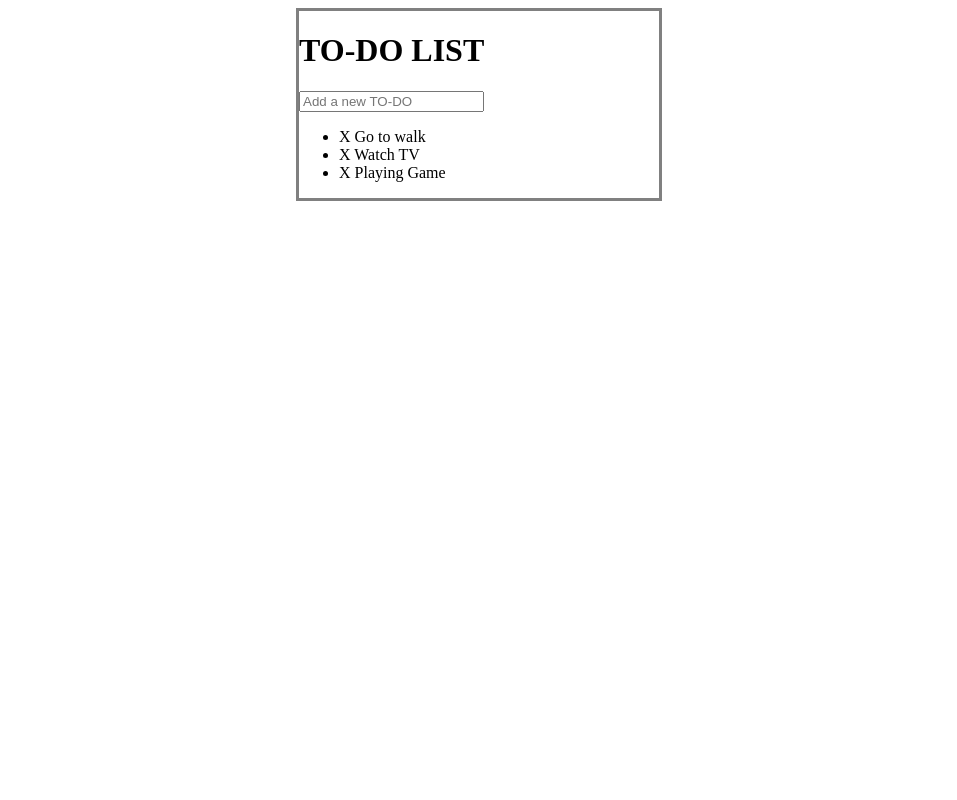
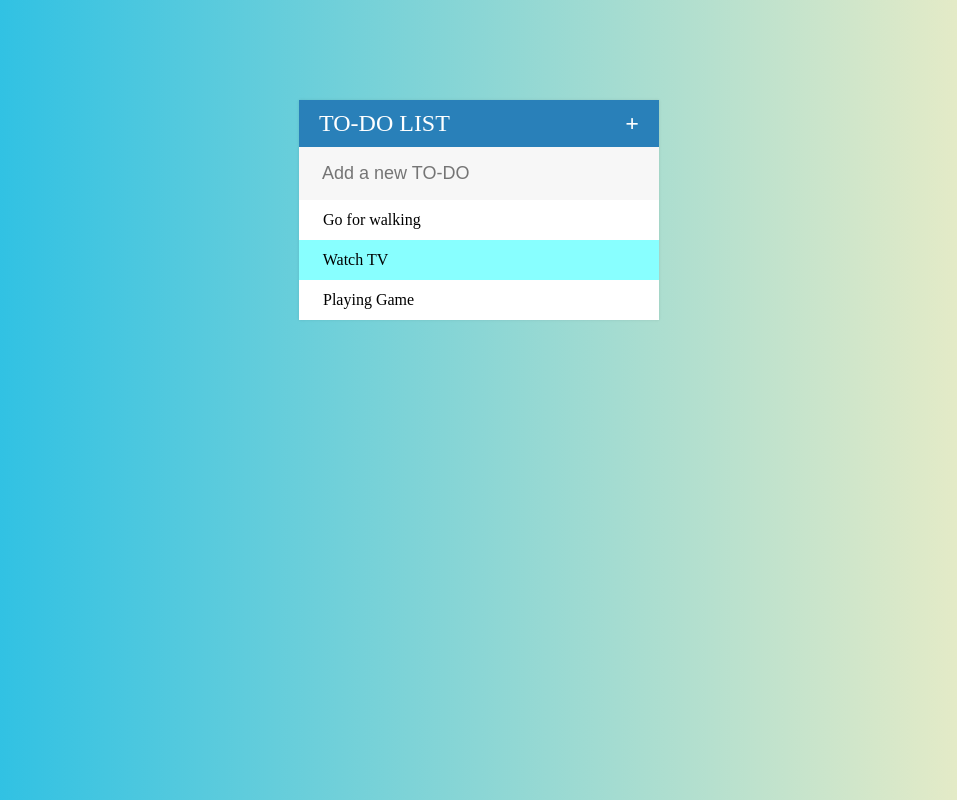
Before and after one commit to robin3317/jQuery-TO-DO-List, a plain HTML site: page index.html in a window 1280 px wide. Shown: the whole page, without its empty margins (161-1118 px from the left). Drawn offline with Linux system fonts and the light colour scheme.

Commit message:
Only need to add font and icons

```diff
--- a/css/todo.css
+++ b/css/todo.css
@@ -1,9 +1,81 @@
+body {
+  background: -webkit-linear-gradient(90deg, #2bc0e4 10%, #eaecc6 90%);
+  /* Chrome 10+, Saf5.1+ */
+
+  background: -moz-linear-gradient(90deg, #2bc0e4 10%, #eaecc6 90%);
+  /* FF3.6+ */
+
+  background: -ms-linear-gradient(90deg, #2bc0e4 10%, #eaecc6 90%);
+  /* IE10 */
+
+  background: -o-linear-gradient(90deg, #2bc0e4 10%, #eaecc6 90%);
+  /* Opera 11.10+ */
+
+  background: linear-gradient(90deg, #2bc0e4 10%, #eaecc6 90%);
+  /* W3C */
+}
+ul {
+  list-style: none;
+  margin: 0;
+  padding: 0;
+}
+li {
+  background-color: #fff;
+  height: 40px;
+  line-height: 40px;
+}
+li:nth-child(2n) {
+  background-color: #8ff;
+}
+h1 {
+  background-color: #2980b9;
+  color: white;
+  font-weight: normal;
+  font-size: 24px;
+  margin: 0;
+  padding: 10px 20px;
+}
 #container {
   width: 360px;
-  margin: 0 auto;
-  border: 3px solid gray;
+  margin: 100px auto;
+  background-color: #f7f7f7;
+  box-shadow: 0 0 3px rgba(0, 0, 0, 0.1);
 }
 .completed {
   color: gray;
   text-decoration: line-through;
 }
+input {
+  font-size: 18px;
+  color: #2980b9;
+  width: 100%;
+  background-color: #f7f7f7;
+  padding: 13px 13px 13px 20px;
+  box-sizing: border-box;
+  border: 3px solid rgba(0, 0, 0, 0);
+}
+input:focus {
+  background: #fff;
+  border: 3px solid #2980b9;
+  outline: none;
+}
+li span {
+  background-color: #e74c3c;
+  height: 40px;
+  margin-right: 20px;
+  text-align: center;
+  color: white;
+  width: 0;
+  display: inline-block;
+  transition: 0.2s linear;
+  opacity: 0;
+}
+li:hover span {
+  width: 40px;
+  opacity: 1;
+}
+#plus {
+  color: white;
+  font-weight: bold;
+  float: right;
+}
--- a/index.html
+++ b/index.html
@@ -12,11 +12,13 @@
 
 <body>
   <div id="container">
-    <h1>TO-DO LIST</h1>
+    <h1>TO-DO LIST
+      <span id="plus">+</span>
+    </h1>
     <input type="text" id="addToDo" placeholder="Add a new TO-DO">
     <ul>
       <li>
-        <span>X</span> Go to walk</li>
+        <span>X</span> Go for walking</li>
       <li>
         <span>X</span> Watch TV</li>
       <li>
--- a/js/todo.js
+++ b/js/todo.js
@@ -21,3 +21,8 @@ $("input[type='text']").keypress(function(event) {
     $(this).val("");
   }
 });
+
+//hide and show input section
+$("#plus").click(function() {
+  $("input[type='text']").fadeToggle();
+});
```
